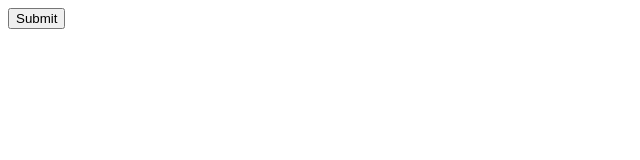
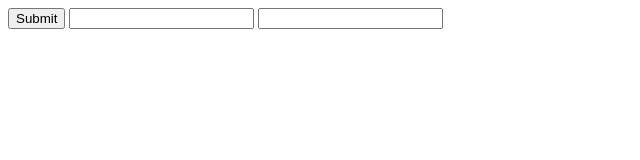
Before and after one commit to jaimezzapata/colaborativo, a plain HTML site: page contacto.html in a window 1280 px wide. Shown: the whole page, without its empty margins (0-640 px from the left). Drawn offline with Linux system fonts and the light colour scheme.

Commit message:
Se crea capo de correo y contraseña

```diff
--- a/contacto.html
+++ b/contacto.html
@@ -9,6 +9,8 @@
 <body>
     <form action="">
         <input type="submit">
+        <input type="password">
+        <input type="email">
     </form>
 </body>
 </html>
```
